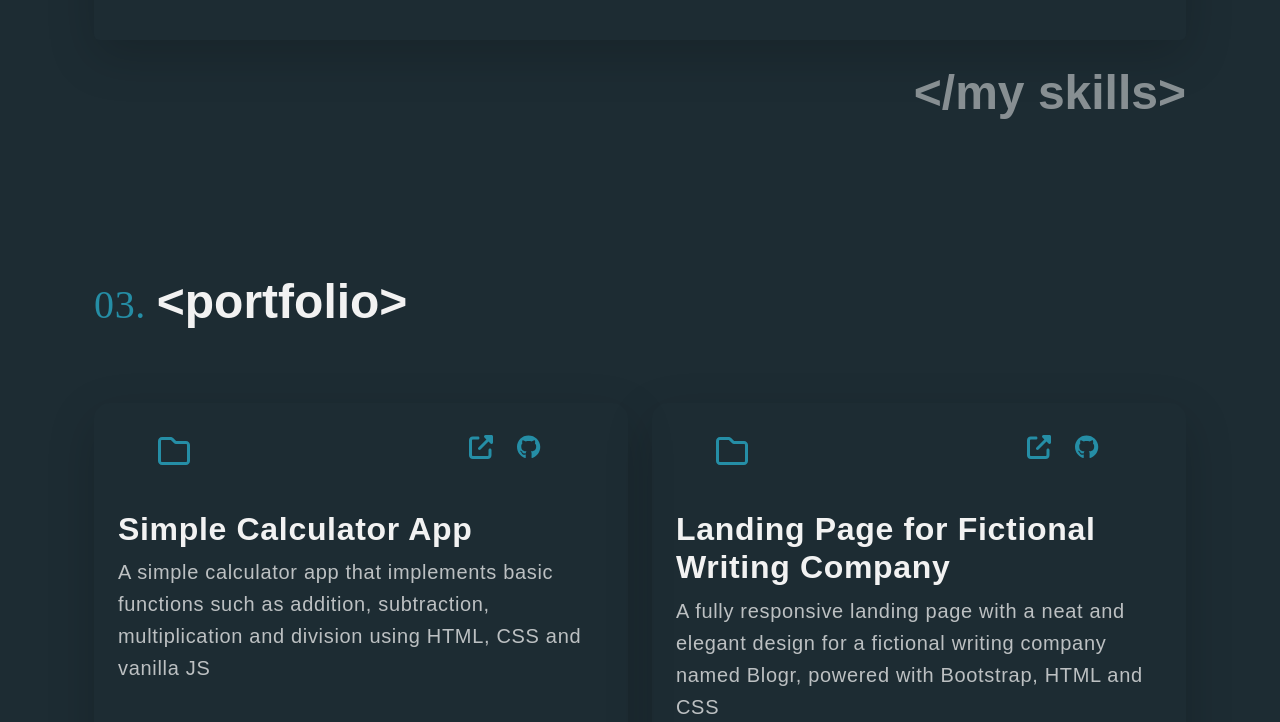
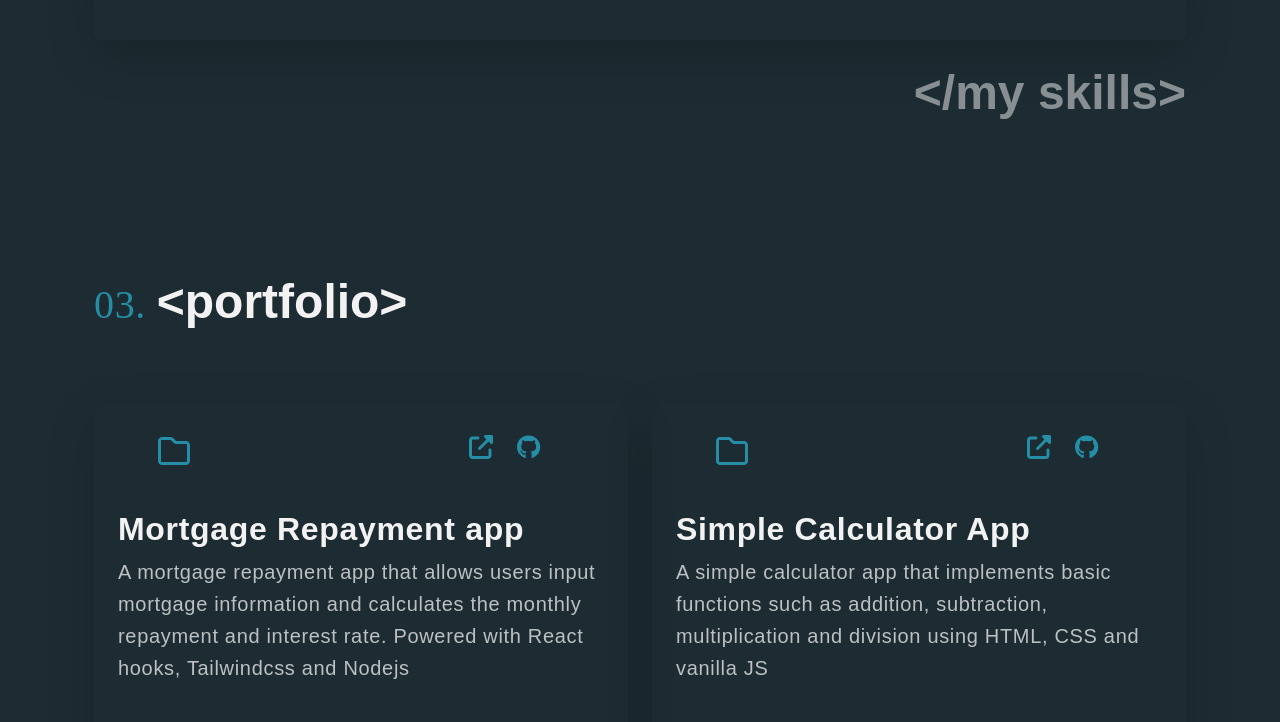
Before and after one commit to Kafolabi/portfolio, a React (Create React App) app: page / in a window 1280 px wide. Shown: the part 2014-2736 px from the top of the page. Built offline with nearby package versions, Linux system fonts and the light colour scheme; a web font is replaced by a local one.

Commit message:
Update dependencies and components
- Updated package-lock.json and package.json to the latest versions
- Modified Home.js to improve performance and fix bugs
- Updated Portfolio.js to enhance UI and add new features

```diff
--- a/package.json
+++ b/package.json
@@ -14,6 +14,7 @@
     "animate.css": "^4.1.1",
     "bootstrap": "^5.2.3",
     "fontawesome": "^5.6.3",
+    "motion": "^12.4.2",
     "react": "^18.2.0",
     "react-dom": "^18.2.0",
     "react-scripts": "5.0.1",
--- a/src/components/Home.js
+++ b/src/components/Home.js
@@ -1,6 +1,7 @@
 import Social from "./Social.js";
 import portfolioPic from "./portfolio-pic.jpg";
 import Caption from "./HeadingCaption.js";
+import * as motion from "motion/react-client";
 
 const Heading = () => {
   return (
@@ -10,12 +11,20 @@ const Heading = () => {
           {window.screen.width > 767 && <Social />}
         </div>
         <div className="col-sm-5 pt-md-5">
-          <div className="display-4 fw-bold">
-            Hi, I'm <span className="text-color-light">Stephen</span>
-          </div>
-          <div className="display-4 fw-bold pt-3">
+          <motion.div
+            className="display-4 fw-bold"
+            initial={{ opacity: 0, y: -70 }}
+            animate={{ opacity: 1, y: 0, transition: { duration: 3 } }}
+            // animate={{ scale: 2, transition: { duration: 2 } }}
+          >
+            Hi, I'm <span className="text-color-light">Kolade</span>
+          </motion.div>
+          <motion.div
+            className="display-4 fw-bold pt-3"
+            animate={{ opacity: 1, transition: { duration: 1 } }}
+          >
             <span className="text-color-light">front-end developer</span>
-          </div>
+          </motion.div>
         </div>
         <div className="col-sm-6">
           <img
--- a/src/components/Portfolio.js
+++ b/src/components/Portfolio.js
@@ -8,6 +8,25 @@ const Portfolio = () => {
     <section className="container my-5 py-5 ff-primary" id="portfolio">
       <h1> {heading("03. ", " <portfolio>")} </h1>
       <div className="row mt-5">
+        <div className="col-sm container">
+          <div className="card rounded-4 bg-transparent border-0 shadow-lg my-4 pt-4">
+            <PortfolioHeader
+              github="https://github.com/Kafolabi/mortgage-repayment-app"
+              link="https://my-mortgage-repayment-app.netlify.app/"
+            />
+            <PortfolioBody
+              heading="Mortgage Repayment app"
+              paragraph="A mortgage repayment app that allows users input mortgage information
+              and calculates the monthly repayment and interest rate. Powered with
+              React hooks, Tailwindcss and Nodejs"
+            />
+            <PortfolioFooter
+              lang1="React"
+              lang2="Tailwindcss"
+              lang3="Javascript"
+            />
+          </div>
+        </div>
         <div className="col-sm container">
           <div className="card rounded-4 bg-transparent border-0 shadow-lg my-4 pt-4">
             <PortfolioHeader
@@ -23,6 +42,8 @@ const Portfolio = () => {
             <PortfolioFooter lang1="HTML" lang2="CSS" lang3="Javascript" />
           </div>
         </div>
+      </div>
+      <div className="row mt-5">
         <div className="col-sm container">
           <div className="card rounded-4 bg-transparent border-0 shadow-lg my-4 pt-4">
             <PortfolioHeader
@@ -38,8 +59,6 @@ const Portfolio = () => {
             <PortfolioFooter lang1="Bootstrap" lang2="HTML" lang3="CSS" />
           </div>
         </div>
-      </div>
-      <div className="row mt-5">
         <div className="col-sm container">
           <div className="card rounded-4 bg-transparent border-0 shadow-lg my-4 pt-4">
             <PortfolioHeader
@@ -54,6 +73,8 @@ const Portfolio = () => {
             <PortfolioFooter lang1="Javascript" lang2="CSS" lang3="HTML" />
           </div>
         </div>
+      </div>
+      <div className="row mt-5">
         <div className="col-sm container">
           <div className="card rounded-4 bg-transparent border-0 shadow-lg my-4 pt-4">
             <PortfolioHeader
@@ -62,7 +83,7 @@ const Portfolio = () => {
             />
             <PortfolioBody
               heading="Portfolio Page"
-              paragraph="My newest project 😀😀😀, my full-fledged and responsive
+              paragraph="My full-fledged and responsive
               portfolio page powered with React, Bootstrap and Nodejs"
             />
             <PortfolioFooter lang1="React" lang2="Bootstrap" lang3="Git" />
```
Also changed, not shown: 1 other file (tests, documents, lock files or other folders).
